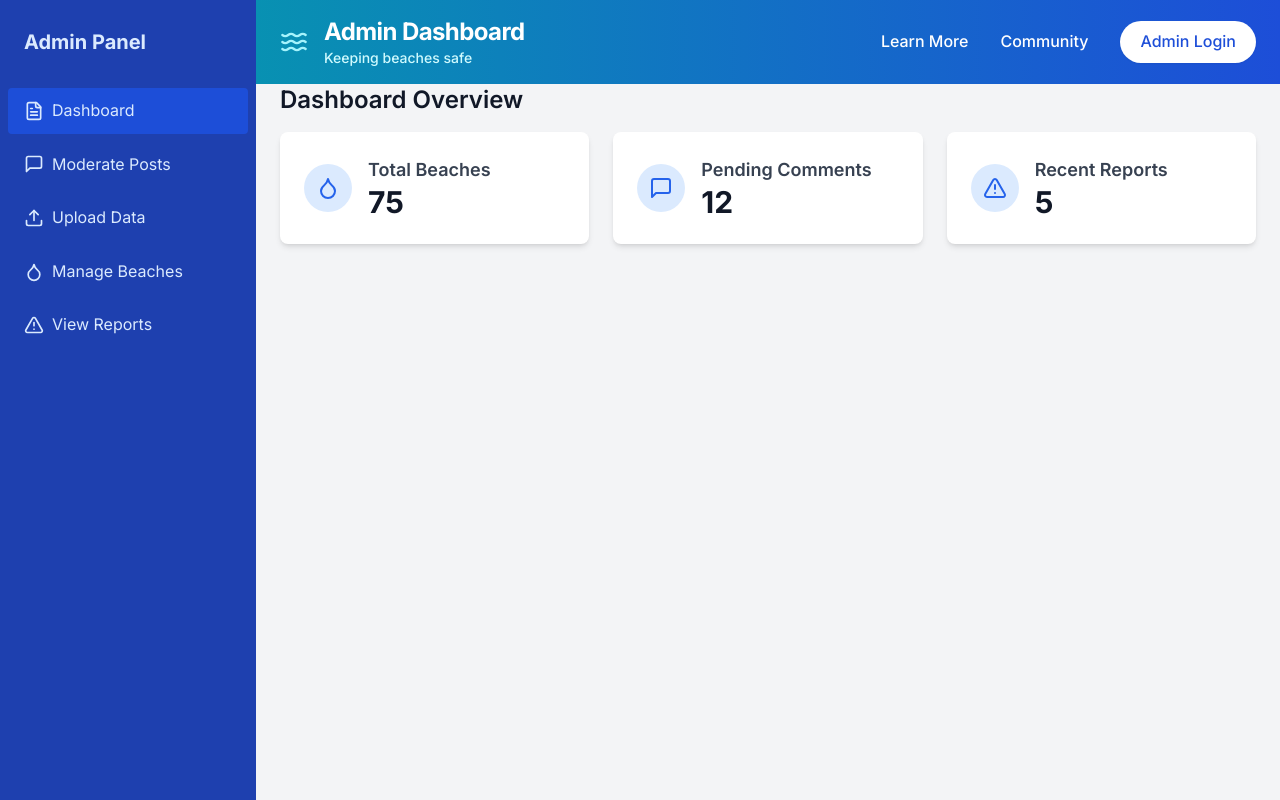
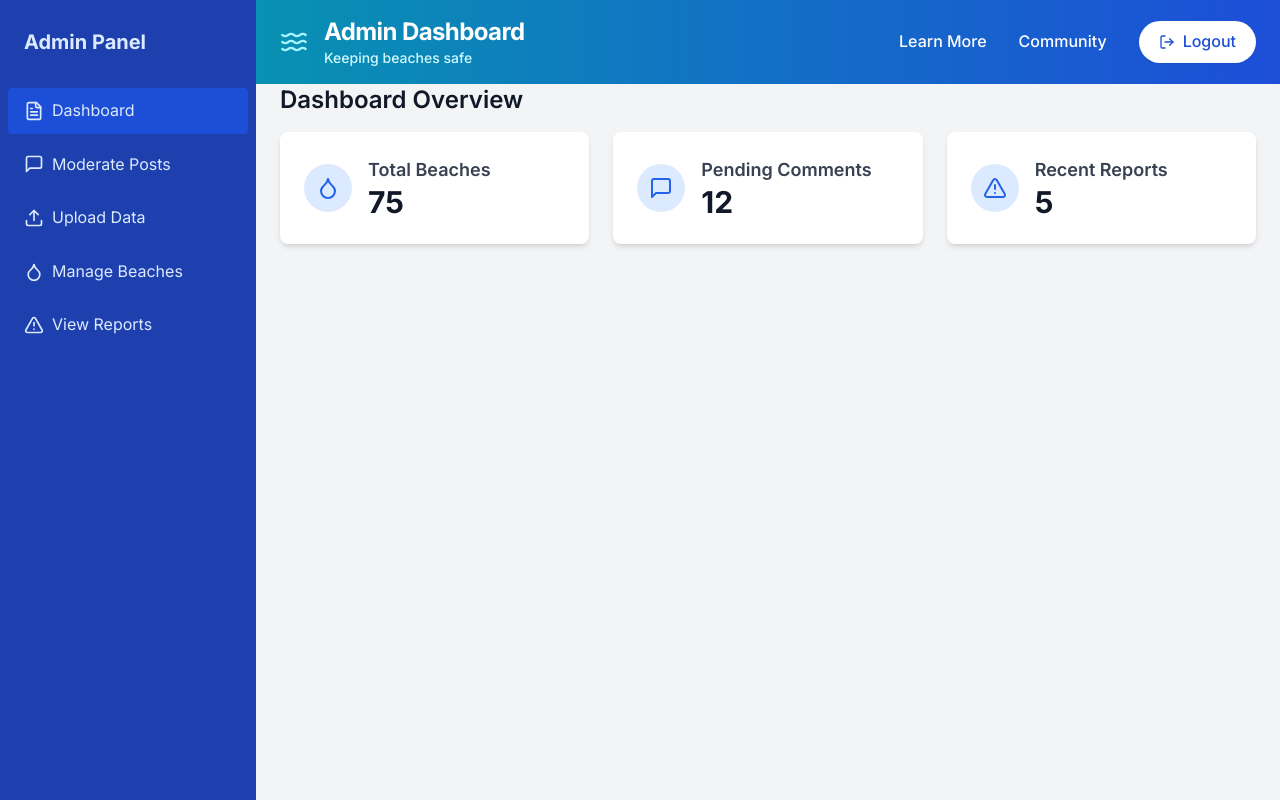
Before and after one commit to sachen-pather/water-quality-sa-2, a React (Vite) app: page /admin in a window 1280 px wide. Built offline with nearby package versions, Linux system fonts and the light colour scheme; no server answers; sample sign-in values are in the browser's storage.

Commit message:
updated admin details

```diff
--- a/src/components/Header.jsx
+++ b/src/components/Header.jsx
@@ -1,16 +1,30 @@
 "use client";
 
-import { Link } from "react-router-dom";
+import { Link, useNavigate } from "react-router-dom";
 import PropTypes from "prop-types";
-import { ChevronLeft, Waves } from "lucide-react";
+import { ChevronLeft, Waves, LogOut } from "lucide-react";
+import { useState, useEffect } from "react";
 
 const Header = ({
-  user,
-  onLogout,
   title = "SeaClear",
   showBackButton = false,
   backLink = "/",
 }) => {
+  const [isAdmin, setIsAdmin] = useState(false);
+  const navigate = useNavigate();
+
+  useEffect(() => {
+    // Check admin status when component mounts
+    const adminStatus = localStorage.getItem("isAdmin") === "true";
+    setIsAdmin(adminStatus);
+  }, []);
+
+  const handleLogout = () => {
+    localStorage.removeItem("isAdmin");
+    setIsAdmin(false);
+    navigate("/");
+  };
+
   return (
     <header className="bg-gradient-to-r from-cyan-600 to-blue-700 shadow-md">
       <div className="container mx-auto px-6">
@@ -59,25 +73,44 @@ const Header = ({
                 Community
                 <span className="absolute bottom-0 left-0 w-0 h-0.5 bg-cyan-200 transition-all duration-300 group-hover:w-full"></span>
               </Link>
+              {isAdmin ? (
+                <button
+                  onClick={handleLogout}
+                  className="bg-white text-blue-700 px-5 py-2 rounded-full hover:bg-cyan-50 transition-colors font-medium shadow-sm hover:shadow-md flex items-center gap-2"
+                >
+                  <LogOut size={16} />
+                  Logout
+                </button>
+              ) : (
                 <Link
                   to="/login"
                   className="bg-white text-blue-700 px-5 py-2 rounded-full hover:bg-cyan-50 transition-colors font-medium shadow-sm hover:shadow-md"
                 >
                   Admin Login
                 </Link>
+              )}
             </nav>
           )}
 
           {/* Mobile menu button - only shown on smaller screens */}
           <div className="md:hidden flex items-center">
-            {!showBackButton && (
+            {!showBackButton &&
+              (isAdmin ? (
+                <button
+                  onClick={handleLogout}
+                  className="bg-white text-blue-700 px-4 py-1.5 rounded-full hover:bg-cyan-50 transition-colors font-medium shadow-sm text-sm flex items-center gap-1"
+                >
+                  <LogOut size={14} />
+                  Logout
+                </button>
+              ) : (
                 <Link
                   to="/login"
                   className="bg-white text-blue-700 px-4 py-1.5 rounded-full hover:bg-cyan-50 transition-colors font-medium shadow-sm text-sm"
                 >
                   Admin
                 </Link>
-            )}
+              ))}
           </div>
         </div>
 
@@ -104,8 +137,6 @@ const Header = ({
 };
 
 Header.propTypes = {
-  user: PropTypes.oneOfType([PropTypes.string, PropTypes.object]),
-  onLogout: PropTypes.func,
   title: PropTypes.string,
   showBackButton: PropTypes.bool,
   backLink: PropTypes.string,
--- a/src/pages/LoginPage.jsx
+++ b/src/pages/LoginPage.jsx
@@ -1,11 +1,10 @@
 import { useState } from "react";
 import { useNavigate } from "react-router-dom";
 import { X, Mail, Lock } from "lucide-react";
-import { authApi } from "@/services/api";
 
 const LoginPage = () => {
-  const [email, setEmail] = useState("admin@example.com"); // Pre-filled for demo
-  const [password, setPassword] = useState("password"); // Pre-filled for demo
+  const [email, setEmail] = useState("admin@example.com");
+  const [password, setPassword] = useState("password");
   const [error, setError] = useState("");
   const [isLoading, setIsLoading] = useState(false);
   const navigate = useNavigate();
@@ -15,22 +14,14 @@ const LoginPage = () => {
     setError("");
     setIsLoading(true);
 
-    try {
-      const response = await authApi.login({ email, password });
-
-      if (response.data.status === "success") {
-        // Set a flag in localStorage to indicate the user is logged in
-        localStorage.setItem("isLoggedIn", "true");
-        // Navigate to the admin dashboard
-        navigate("/admin");
-      } else {
-        setError("Invalid login credentials");
-      }
-    } catch (error) {
-      setError(
-        error.response?.data?.message || "An error occurred during login"
-      );
-    } finally {
+    // For demo purposes, directly check credentials
+    if (email === "admin@example.com" && password === "password") {
+      localStorage.setItem("isAdmin", "true");
+      localStorage.setItem("isLoggedIn", "true");
+      setIsLoading(false);
+      navigate("/admin");
+    } else {
+      setError("Invalid login credentials");
       setIsLoading(false);
     }
   };
```
Lines whose indentation alone changed are shown as unchanged.
